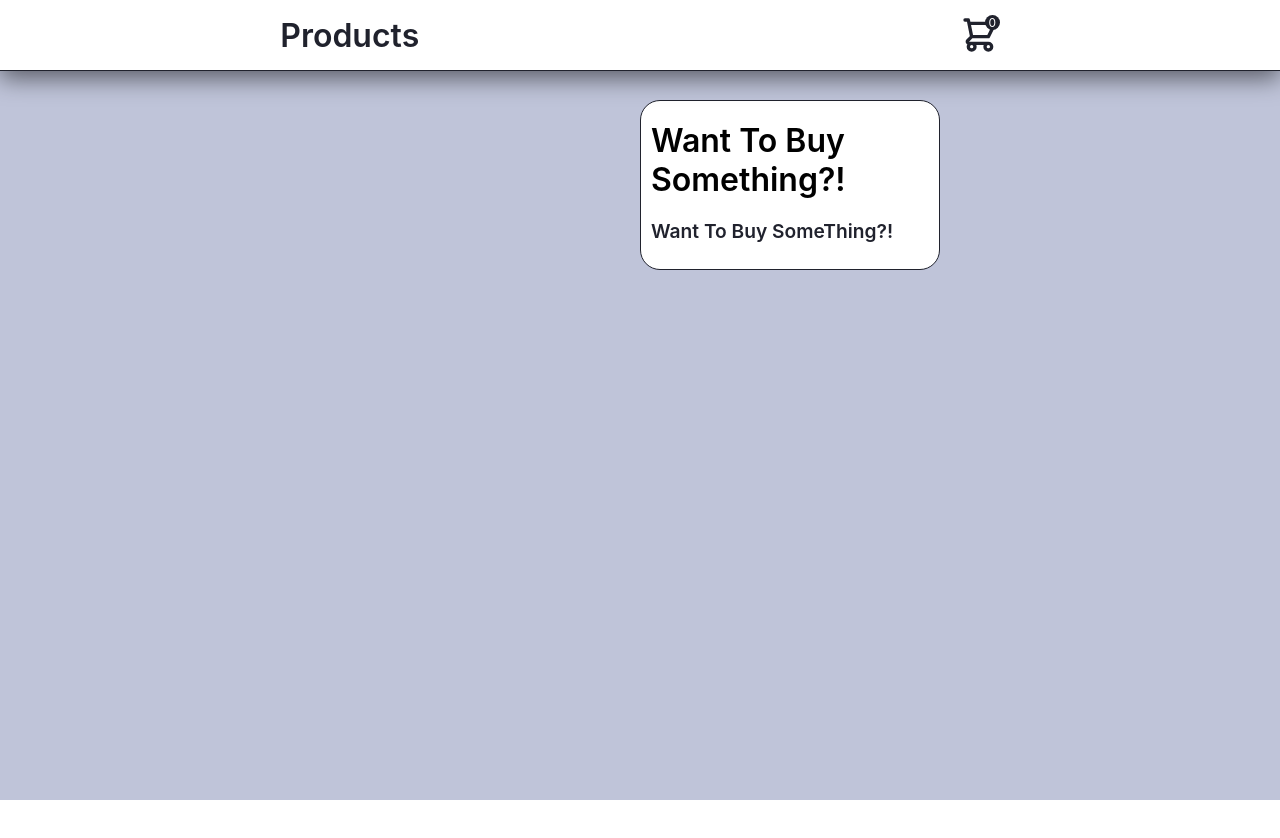
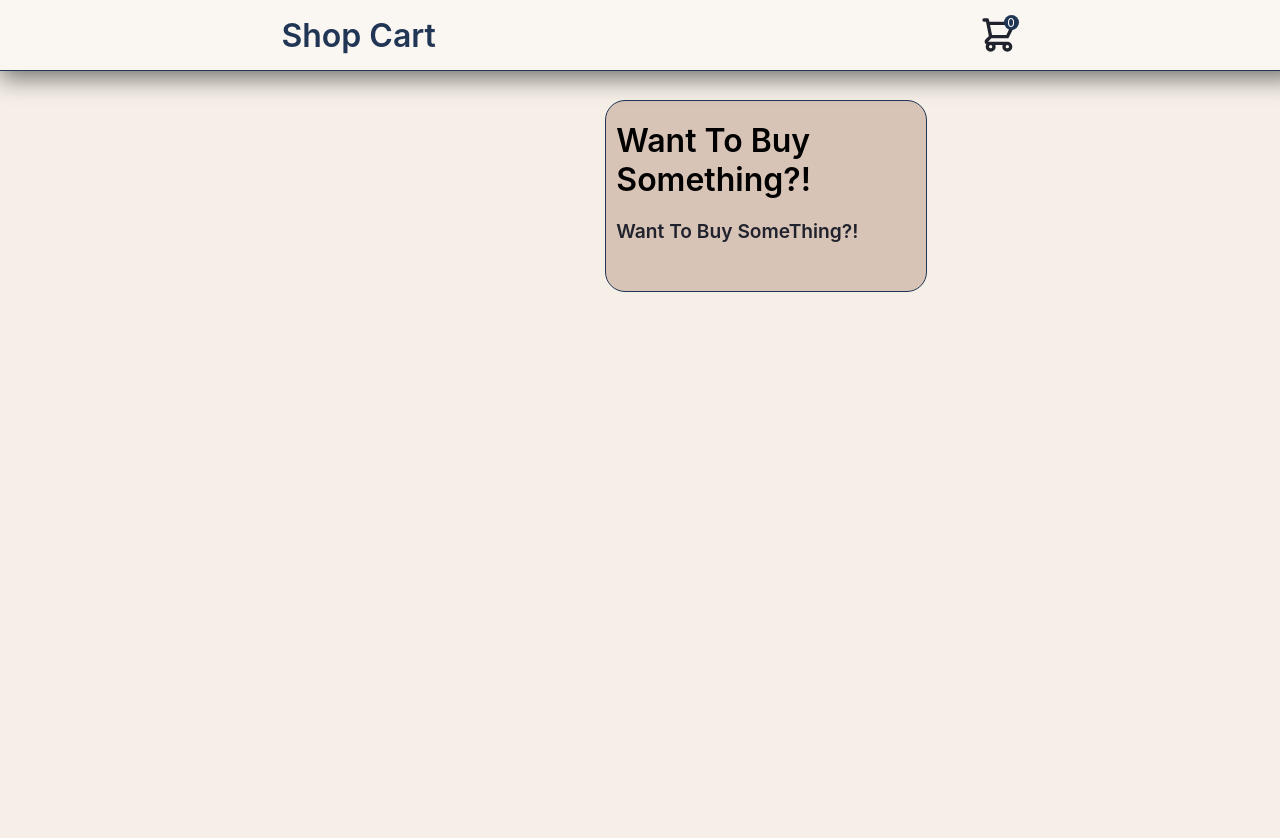
Before and after one commit to mohammadbayatzadeh/shopping-cart, a React (Create React App) app: page /carts in a window 1280 px wide. Shown: the top 838 px of the page. Before the commit the page ends 800 px from the top, so only its background shows below. Built offline with nearby package versions, Linux system fonts and the light colour scheme.

Commit message:
debugged

```diff
--- a/package.json
+++ b/package.json
@@ -19,7 +19,7 @@
   },
   "scripts": {
     "start": "react-scripts --openssl-legacy-provider start",
-    "build": "react-scripts build",
+    "build": "react-scripts --openssl-legacy-provider build",
     "test": "react-scripts test",
     "eject": "react-scripts eject"
   },
--- a/src/components/Carts.js
+++ b/src/components/Carts.js
@@ -14,6 +14,7 @@ import styles from "./carts.module.css";
 const Carts = () => {
   const state = useSelector((state) => state.cartState);
   const dispatch = useDispatch();
+
   return (
     <div className={styles.maincontainer}>
       <div>
--- a/src/components/Navbar.js
+++ b/src/components/Navbar.js
@@ -13,7 +13,7 @@ const Navbar = () => {
   return (
     <div className={styles.container}>
       <div className={styles.navbar}>
-        <Link to="/products">Products</Link>
+        <Link to="/products">Shop Cart</Link>
         <div className={styles.shopicon}>
           <Link to="/carts">
             <img src={cartIcon} alt="cart" />
--- a/src/components/cart.module.css
+++ b/src/components/cart.module.css
@@ -1,9 +1,3 @@
-* {
-    margin: 0;
-    padding: 0;
-    box-sizing: border-box;
-}
-
 .container {
   width: 800px;
   display: flex;
@@ -11,7 +5,7 @@
   padding: 10px;
   border: 1px solid #20222d;
   align-items: center;
-    background-color: #fff;
+  background-color: #d8c4b6;
   border-radius: 20px;
   margin-bottom: 15px;
 }
@@ -42,29 +36,29 @@
   padding: 10px;
 }
 
-.buttons_container{
+.buttons_container {
   justify-content: flex-end;
-    width:100px ;
+  width: 100px;
 }
 .buttons {
   background-color: #bfc4d9;
   color: #20222d;
-    font-size: .7rem;
+  font-size: 0.7rem;
   font-weight: 400;
   padding: 5px;
   margin: 0 5px;
   outline: none;
   border: 1px solid #20222d;
   border-radius: 5px;
-    transition: all ease-in .7s;
+  transition: all ease-in 0.7s;
 }
 
 .buttons:hover {
   background-color: #353e28;
 }
 
-@media only screen and (max-width:900px){
-    .container{
+@media only screen and (max-width: 900px) {
+  .container {
     width: 100%;
   }
 }
--- a/src/components/carts.module.css
+++ b/src/components/carts.module.css
@@ -1,22 +1,16 @@
-* {
-    margin: 0;
-    padding: 0;
-    box-sizing: border-box;
-}
-
 .maincontainer {
-    padding: 100px 40px;
+  padding: 100px;
   min-height: 100vh;
-    background-color: #bfc4d9;
   display: flex;
   justify-content: space-evenly;
+  background-color: #f5efe7;
 }
 .sidebar {
   width: 300px;
   height: 170px;
   padding: 10px;
-    background-color: #fff;
-    border: 1px solid #20222d;
+  background-color: #d8c4b6;
+  border: 1px solid #213555;
   border-radius: 20px;
 }
 .sidebar p {
@@ -32,7 +26,7 @@
   margin-bottom: 20px;
   margin-top: 10px;
 }
-.sidebar a{
+.sidebar a {
   font-size: 1.2rem;
   font-weight: 600;
   cursor: pointer;
@@ -45,21 +39,21 @@
 .buttons {
   background-color: #bfc4d9;
   color: #20222d;
-    font-size: .7rem;
+  font-size: 0.7rem;
   font-weight: 400;
   padding: 5px;
   margin: 0 5px;
   outline: none;
   border: 1px solid #20222d;
   border-radius: 5px;
-    transition: all ease-in .7s;
+  transition: all ease-in 0.7s;
 }
 
-@media only screen and (max-width:900px){
-    .maincontainer{
+@media only screen and (max-width: 900px) {
+  .maincontainer {
     flex-direction: column;
   }
-    .sidebar{
+  .sidebar {
     width: 100%;
   }
 }
--- a/src/components/navbar.module.css
+++ b/src/components/navbar.module.css
@@ -1,18 +1,16 @@
-*{
-    padding: 0;
-    margin: 0;
-    box-sizing: border-box;
-}
 .container {
   position: fixed;
   top: 0;
   width: 100%;
-    border-bottom: 1px solid #20222d;
+  border-bottom: 1px solid #213555;
   -webkit-box-shadow: 0px 7px 24px 0px rgba(0, 0, 0, 0.54);
   box-shadow: 0px 7px 24px 0px rgba(0, 0, 0, 0.54);
   margin-bottom: 40px;
-    padding: 10px ;
-    background-color: #fff;
+  padding: 10px;
+  background-color: #ffffff7a;
+  backdrop-filter: blur(8px);
+  -webkit-backdrop-filter: blur(8px);
+  position: fixed;
 }
 
 .navbar {
@@ -21,8 +19,8 @@
   justify-content: space-around;
   align-items: center;
 }
-.navbar a{
-    color: #20222d;
+.navbar a {
+  color: #213555;
   text-decoration: none;
   font-size: 2rem;
   font-weight: 600;
@@ -34,15 +32,17 @@
   height: 40px;
   position: relative;
 }
-.shopicon span{
+.shopicon span {
   position: absolute;
   right: 0;
   top: 0;
-    background-color: #20222d;
+  background-color: #213555;
   border-radius: 50%;
   color: #fff;
   width: 15px;
   height: 15px;
-    font-size: .75rem;
-    text-align: center;
+  font-size: 0.75rem;
+  display: flex;
+  justify-content: center;
+  align-items: center;
 }
--- a/src/components/shared/Product.js
+++ b/src/components/shared/Product.js
@@ -24,7 +24,8 @@ const Product = ({ postData }) => {
     <div className={styles.product}>
       <img src={postData.image} alt="product" />
       <h2 className={styles.title}>{shorten(postData.title)}</h2>
-      <p className={styles.price}>{postData.price} $</p>
+      <h4 className={styles.cat}>{postData.category}</h4>
+      <p className={styles.price}>Price: {postData.price} $</p>
       <div className={styles.buttons_container}>
         <Link to={`/products/${postData.id}`} className={styles.details}>
           details
--- a/src/components/shared/product.module.css
+++ b/src/components/shared/product.module.css
@@ -1,21 +1,16 @@
-* {
-    padding: 0;
-    margin: 0;
-    box-sizing: border-box;
-}
-
 .product {
-    width: 250px;
+  width: 300px;
   height: fit-content;
   background-color: #fff;
   margin: 20px;
   border-radius: 20px;
-    border: 1px solid #20222d;
+  border: 1px solid #213555;
+  transition: all 0.2s ease;
 }
 
 .product:hover {
-    -webkit-box-shadow: 0px 7px 41px 2px rgba(0, 0, 0, 0.54);
-    box-shadow: 0px 7px 41px 2px rgba(0, 0, 0, 0.54);
+  -webkit-box-shadow: 0px 7px 10px 2px rgba(0, 0, 0, 0.54);
+  box-shadow: 0px 7px 10px 2px rgba(0, 0, 0, 0.54);
 }
 
 .product img {
@@ -28,15 +23,20 @@
 .title {
   font-size: 1.5rem;
   font-weight: 600;
-    padding: 10px;
-    color: #20222d;
+  padding: 0 10px;
+  color: #213555;
 }
-
+.cat {
+  font-size: 1rem;
+  font-weight: 600;
+  padding: 0 10px;
+  color: #213555;
+}
 .price {
   font-size: 1rem;
   font-weight: 600;
-    padding: 5px 10px;
-    color: #20222d;
+  padding: 0 10px;
+  color: #213555;
 }
 
 .buttons_container {
@@ -50,38 +50,38 @@
   font-size: 1rem;
   font-weight: 600;
   cursor: pointer;
-    color: #20222d;
+  color: #213555;
   text-decoration: none;
 }
-.details:hover{
+.details:hover {
   color: #55586b;
-
 }
-.balance{
+.balance {
   display: flex;
   justify-content: center;
   align-items: center;
 }
 .buttons {
-    background-color: #bfc4d9;
-    color: #20222d  ;
-    font-size: .7rem;
+  background-color: #f5efe7;
+  color: #213555;
+  font-size: 0.7rem;
   font-weight: 400;
   padding: 5px;
-    border: 1px solid #20222d;
+  outline: none;
+
+  border: 1px solid #213555;
   border-radius: 5px;
-    transition: all linear .7s;
+  transition: all linear 0.7s;
 }
-.buttons:hover{
-    background-color:#4a4e66;
+.buttons:hover {
+  background-color: #f5efe7;
 }
 
 .buttons_container span {
-    color: #20222d;
+  color: #213555;
   margin: 0 3px;
   font-weight: 500;
   font-size: 1rem;
   padding: 5px;
-    transition: all linear .7s;
-
+  transition: all linear 0.7s;
 }
--- a/src/components/shared/productdetails.module.css
+++ b/src/components/shared/productdetails.module.css
@@ -1,12 +1,6 @@
-* {
-    margin: 0;
-    padding: 0;
-    box-sizing: border-box;
-}
-
 .maincontainer {
-    padding: 100px 40px;
-    background-color: #bfc4d9;
+  padding: 20px;
+  background-color: #f5efe7;
   display: flex;
   justify-content: center;
   align-items: center;
@@ -47,7 +41,7 @@
   padding: 5px 10px;
   color: #20222d;
 }
-.info a{
+.info a {
   font-size: 1.2rem;
   font-weight: 600;
   cursor: pointer;
@@ -56,35 +50,35 @@
   margin-top: 20px;
   transition: all ease-in 1s;
 }
-.info a:hover{
-    color: #353e28;
-}
 
-.buttonsContainer{
+.buttonsContainer {
   display: flex;
   justify-content: space-between;
-    align-items: center;
-    padding: 1em ;
+  align-items: baseline;
+  padding: 1em;
 }
-.price{
+.price {
   padding: 1em;
   color: aliceblue;
+  color: #fff;
   background-color: #20222d;
   border-radius: 16px;
   -webkit-box-shadow: 0px 7px 41px 2px rgba(0, 0, 0, 0.54);
   box-shadow: 0px 7px 41px 2px rgba(0, 0, 0, 0.54);
-
 }
-.backButton{
+.backButton {
   padding: 1em;
-    color: #20222d;
-    background-color: #bae6fd;
+  color: #fff;
+  background-color: #213555;
   border-radius: 16px;
   -webkit-box-shadow: 0px 7px 41px 2px rgba(0, 0, 0, 0.54);
   box-shadow: 0px 7px 41px 2px rgba(0, 0, 0, 0.54);
 }
-@media only screen and (max-width : 900px) {
-    .container{
+.backButton:hover {
+  background-color: #566681;
+}
+@media only screen and (max-width: 900px) {
+  .container {
     flex-direction: column;
   }
 }
--- a/src/components/store.module.css
+++ b/src/components/store.module.css
@@ -1,14 +1,8 @@
-*{
-    padding: 0;
-    margin: 0;
-    box-sizing: border-box;
+.container {
+  display: flex;
+  flex-wrap: wrap;
+  justify-content: space-around;
+  padding: 100px 40px;
+  background-color: #f5efe7;
+  min-height: 100vh;
 }
-
-.container{
-    display: flex;
-    flex-wrap: wrap;
-    justify-content: space-around;
-    padding: 100px 40px;
-    background-color: #bfc4d9;
-    min-height: 100vh;
-}
```
Also changed, not shown: 2 other files (tests, documents, lock files or other folders). Lines whose indentation alone changed are shown as unchanged.
